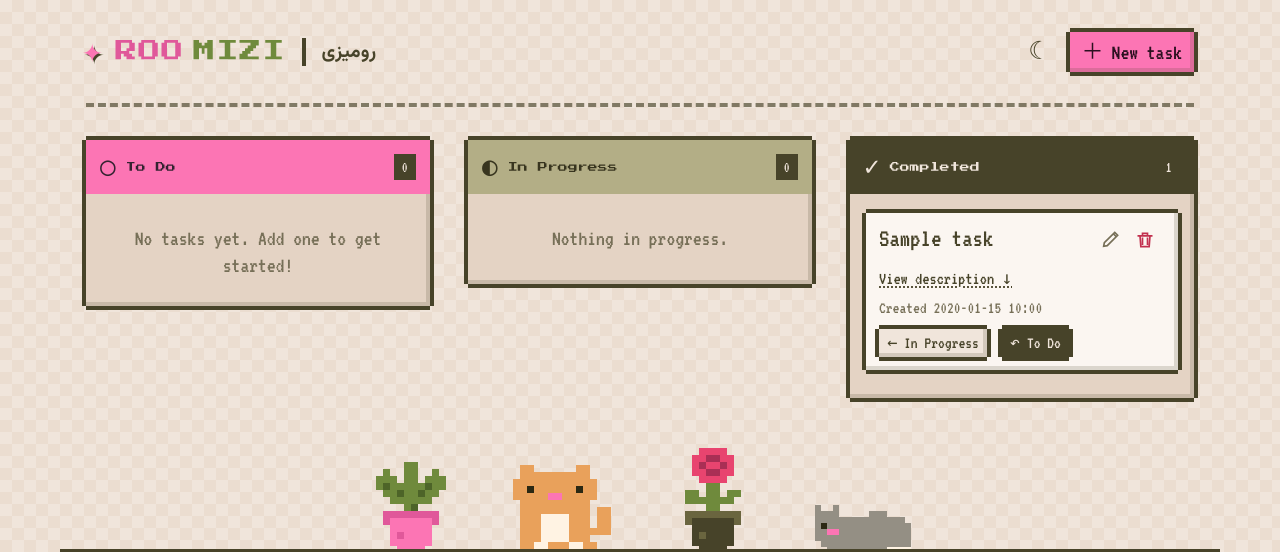
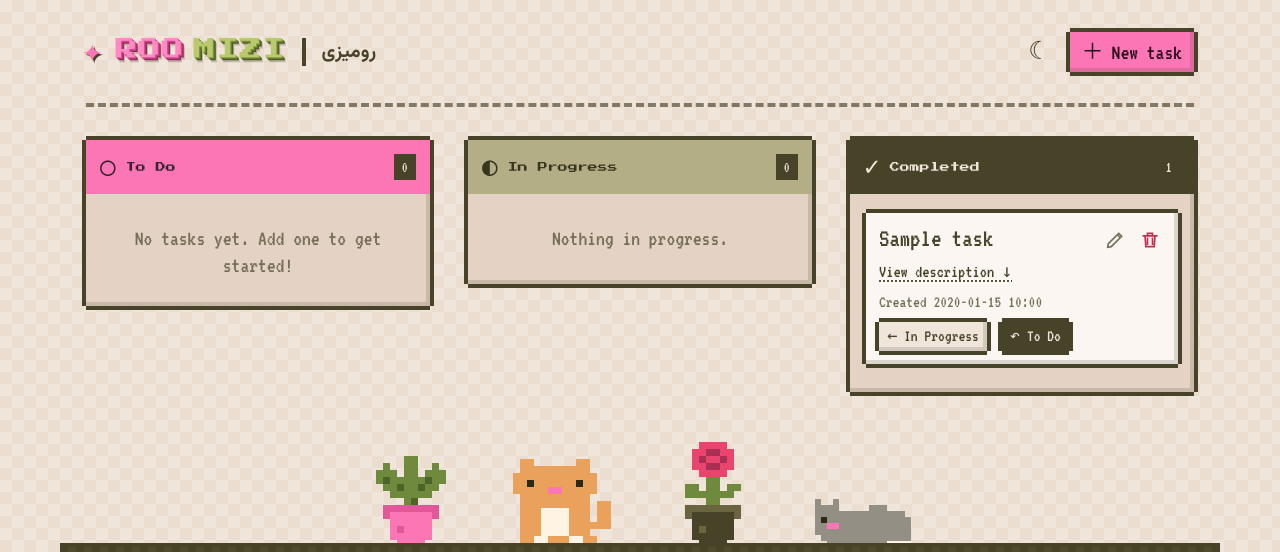
Before and after one commit to ZahraAhmaddi/ROO-MIZI-ToDoApp, a Flask app: page / in a window 1280 px wide. Shown: the top 552 px of the page. Run offline with Flask 3, Linux system fonts and the light colour scheme; tables that the repository leaves empty hold one stand-in row (values such as "Sample post").

Commit message:
Align task icons and add 3D colorful wordmark

```diff
--- a/app/static/css/style.css
+++ b/app/static/css/style.css
@@ -25,11 +25,11 @@ button, a { -webkit-tap-highlight-color: transparent; }
 .topbar { display:flex; align-items:center; justify-content:space-between; gap:14px; flex-wrap:wrap; }
 .brand { display:flex; align-items:center; gap:13px; color:var(--ink); text-decoration:none; }
 .brand-star { color:var(--pink); font-size:34px; line-height:1; text-shadow:2px 2px 0 var(--line); }
-.brand-name { display:inline-flex; align-items:center; gap:9px; font:22px/1.25 'Press Start 2P',monospace; letter-spacing:1px; }
-.brand-roo { color:#E0589A; }
-.brand-mizi { color:#6F8A3C; }
-:root[data-theme="dark"] .brand-roo { color:#F08ABC; }
-:root[data-theme="dark"] .brand-mizi { color:#B3C77B; }
+.brand-name { display:inline-flex; align-items:center; gap:9px; font:22px/1.35 'Press Start 2P',monospace; letter-spacing:1px; transform:translateY(-2px); }
+.brand-roo { color:#FF8BC2; text-shadow:1px 1px 0 #D94D91,2px 2px 0 #B93675,3px 3px 0 #8E285A,4px 5px 0 rgba(71,67,41,.28); }
+.brand-mizi { color:#B8C96E; text-shadow:1px 1px 0 #82953E,2px 2px 0 #63752D,3px 3px 0 #46551F,4px 5px 0 rgba(71,67,41,.28); }
+:root[data-theme="dark"] .brand-roo { color:#FF9ACB; text-shadow:1px 1px 0 #C75C91,2px 2px 0 #91416B,3px 3px 0 #63304C,4px 5px 0 rgba(0,0,0,.55); }
+:root[data-theme="dark"] .brand-mizi { color:#D0DF83; text-shadow:1px 1px 0 #91A64D,2px 2px 0 #657936,3px 3px 0 #455523,4px 5px 0 rgba(0,0,0,.55); }
 .brand-divider { width:4px; height:28px; background:var(--line); margin:0 3px; }
 .brand-fa { font:700 19px 'Vazirmatn',sans-serif; }
 .tools { display:flex; align-items:center; gap:10px; }
@@ -64,10 +64,10 @@ button, a { -webkit-tap-highlight-color: transparent; }
 .task-card { margin:6px 4px 18px; padding:12px 13px 9px; background:var(--card); box-shadow:0 -4px 0 var(--line),0 4px 0 var(--line),-4px 0 0 var(--line),4px 0 0 var(--line),inset -4px -4px 0 var(--shadow); overflow-wrap:anywhere; }
 .task-top { display:flex; align-items:flex-start; justify-content:space-between; gap:8px; }
 .task-card h3 { margin:0; font:26px/1.05 'VT323',monospace; overflow-wrap:anywhere; }
-.task-actions { display:flex; align-items:center; flex-shrink:0; gap:4px; }
-.task-actions form { margin:0; }
-.task-icon { width:30px; height:30px; padding:0; font:22px/1 'VT323',monospace; box-shadow:none; }
-.task-icon svg { display:block; }
+.task-actions { display:flex; flex-direction:row; align-items:center; justify-content:center; flex-shrink:0; gap:5px; }
+.task-actions form { display:flex; align-items:center; justify-content:center; margin:0; }
+.task-icon { display:inline-flex; align-items:center; justify-content:center; flex:0 0 30px; width:30px; height:30px; padding:0; margin:0; font:22px/1 'VT323',monospace; box-shadow:none; }
+.task-icon svg { display:block; width:20px; height:20px; }
 .edit-icon { color:var(--soft); }
 .delete-icon { color:#c2304f; }
 .description-link { display:inline-block; margin-top:7px; color:var(--ink); font-size:18px; text-decoration:underline; text-decoration-style:dotted; text-underline-offset:3px; }
```
